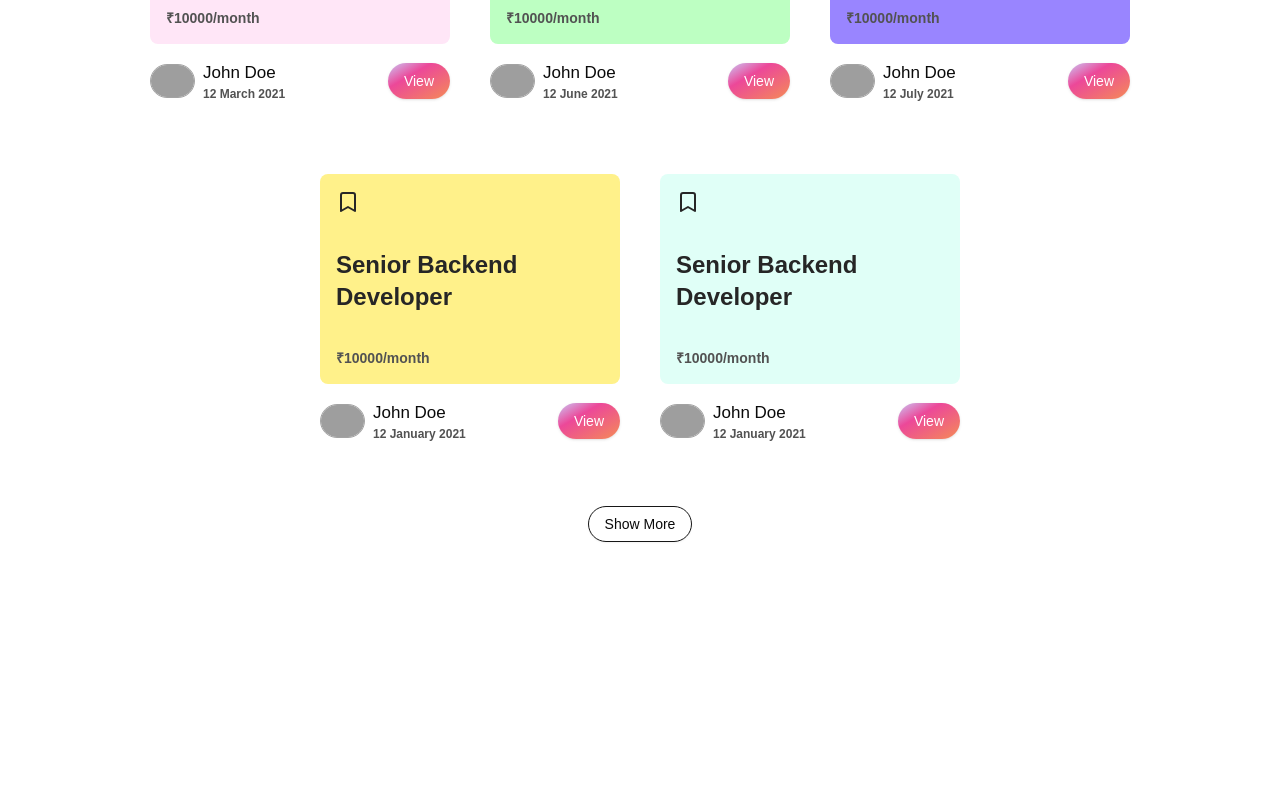
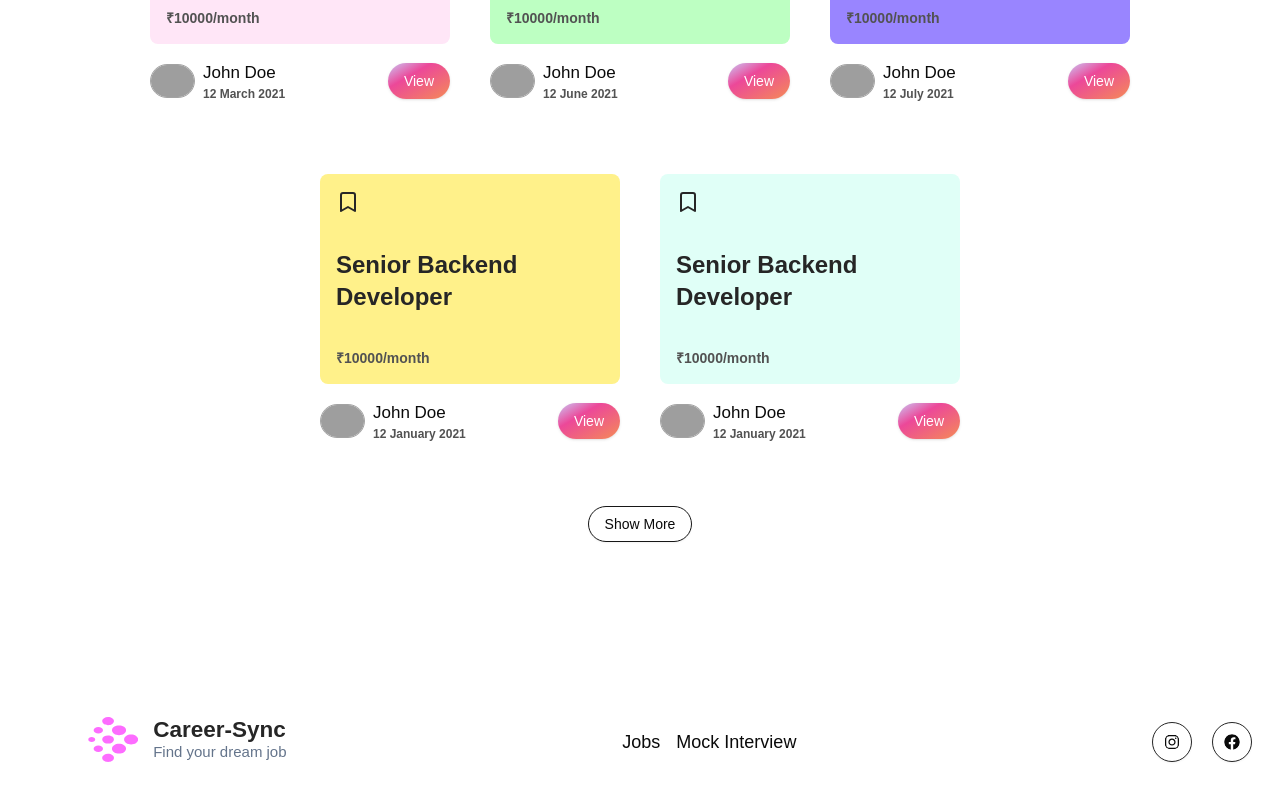
Before and after one commit to Arman6117/careerSync, a Next.js app in the folder client/: page / in a window 1280 px wide. Shown: the part 2194-2994 px from the top of the page. Before the commit the page ends 2752 px from the top, so only its background shows below. Built offline with nearby package versions, Linux system fonts and the light colour scheme; grey boxes are pictures that could not be loaded.

Commit message:
feat: add Footer component to enhance landing page layout and improve navigation

```diff
--- /dev/null
+++ b/client/app/(home)/_components/footer.tsx
@@ -0,0 +1,57 @@
+import Logo from "@/components/logo";
+import { Button } from "@/components/ui/button";
+import Image from "next/image";
+import Link from "next/link";
+import React from "react";
+import { CgInstagram } from "react-icons/cg";
+import { FaFacebook, FaInstagram } from "react-icons/fa";
+
+const Footer = () => {
+  return (
+    <div className="flex flex-col h-44 justify-center ">
+      <div className="flex  sm:flex-row flex-col
+       justify-between w-full">
+        <div className="scale-125 sm:justify-normal  ml-0 justify-center w-ull  sm:ml-20">
+          <Logo className="flex" />
+        </div>
+        <div className="flex sm:mt-0 mt-10 sm:flex-row flex-col gap-4 justify-center items-center
+        ">
+          <Link
+            className="font-medium md:text-lg    transition-all hover:bg-gradient-to-b hover:bg-transparent hover:bg-clip-text hover:text-transparent from-pink-400 via-pink-500 to-pink-700 "
+            href={"/dashboard/jobs"}
+          >
+            Jobs
+          </Link>
+          <Link
+            className="font-medium md:text-lg   transition-all hover:bg-gradient-to-b hover:bg-transparent hover:bg-clip-text hover:text-transparent from-pink-400 via-pink-500 to-pink-700 "
+            href={"/dashboard/mock-interview"}
+          >
+            Mock Interview
+          </Link>
+        </div>
+        <div className="flex sm:mt-0 mt-10 gap-5 items-center justify-center">
+          <Button
+            variant={"outline"}
+            size={'lg'}
+            className="rounded-full p-0 size-10
+
+           border-neutral-800"
+          >
+            <FaInstagram className="text-2xl rounded-full " />
+          </Button>
+          <Button
+            variant={"outline"}
+            size={'lg'}
+            className="rounded-full p-0 size-10
+
+           border-neutral-800"
+          >
+            <FaFacebook className="text-2xl rounded-full " />
+          </Button>
+        </div>
+      </div>
+    </div>
+  );
+};
+
+export default Footer;
--- a/client/app/(home)/page.tsx
+++ b/client/app/(home)/page.tsx
@@ -2,9 +2,12 @@ import Navbar from "./_components/navbar";
 import HeroSection from "./_components/hero-section";
 import WhySection from "./_components/why-section";
 import JobSection from "./_components/job-section";
+import Footer from "./_components/footer";
 
 export default function LandingPage() {
   return (
+    <>
+
     <main className="px-7 py-4">
       <section>
         <Navbar />
@@ -19,5 +22,9 @@ export default function LandingPage() {
         <JobSection />
       </section>
     </main>
+    <footer className="px-7 py-4 mt-20">
+      <Footer/>
+    </footer>
+    </>
   );
 }
--- a/client/components/logo.tsx
+++ b/client/components/logo.tsx
@@ -1,12 +1,13 @@
+import { cn } from '@/lib/utils'
 import Image from 'next/image'
 import Link from 'next/link'
 import React from 'react'
 
-const Logo = () => {
+const Logo = ({className}:{className?:string}) => {
   return (
     <Link href={'/'} className="flex gap-3 items-center justify-center">
         <Image src={"/logo.svg"} alt="logo" width={40} height={40} />
-        <div className="md:flex flex-col hidden">
+        <div className={cn("md:flex flex-col hidden", className)}>
           <span className="text-neutral-800 leading-5 font-bold text-lg ">
             Career-Sync
           </span>
```
